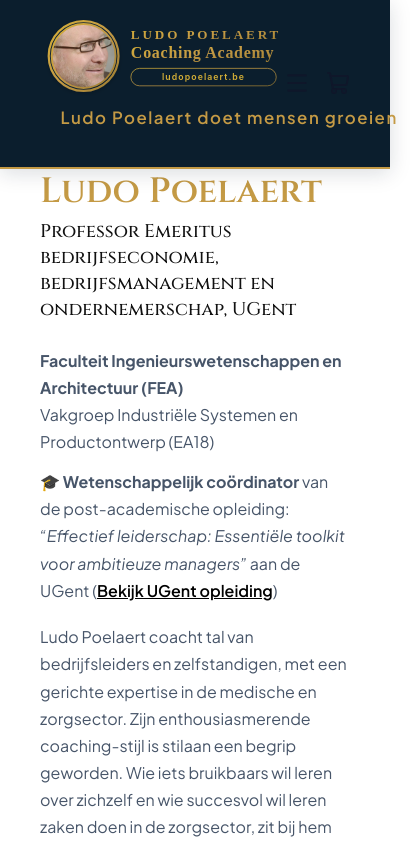
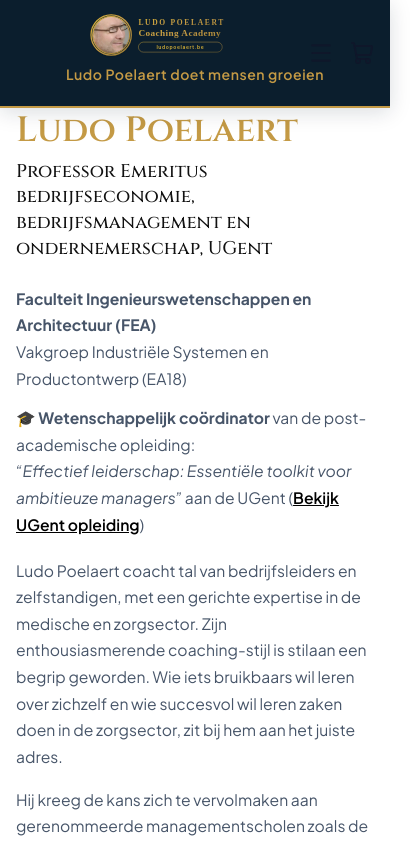
Before and after one commit to poelaertludo/poelaert-coaching, a React (Vite) app: page / in a window 390 px wide. Shown: the top 844 px of the page, 418 px wide, since content can reach past the window. Built offline with nearby package versions, Linux system fonts and the light colour scheme; a web font is replaced by a local one.

Commit message:
Optimize mobile GSM layout and side margins

```diff
--- a/src/index.css
+++ b/src/index.css
@@ -761,6 +761,9 @@
 /* ==========================================
    Mobile / Responsive Optimization (<= 768px)
    ========================================== */
+/* ==========================================
+   Mobile / Responsive Optimization (<= 768px)
+   ========================================== */
 @media (max-width: 768px) {
   html {
     scroll-padding-top: 70px;
@@ -771,38 +774,37 @@
   }
 
   .container {
-    padding: 0 2.5rem !important;
+    padding: 0 1.25rem !important; /* Balanced 20px padding instead of 40px */
   }
 
   .section {
-    padding: 3rem 0;
+    padding: 2.5rem 0;
     scroll-margin-top: 70px;
   }
 
   h1 {
-    font-size: 1.85rem;
+    font-size: 1.75rem;
   }
 
   h2 {
     font-size: 1.55rem;
+    line-height: 1.3;
   }
 
   .header-inner {
-    padding: 1rem 2.5rem !important;
-    align-items: flex-start;
+    padding: 0.85rem 1.25rem !important;
+    align-items: center;
   }
 
-  .logo h1 {
-    font-size: 1.5rem;
-    letter-spacing: 1px;
-    text-align: left;
+  .logo-img {
+    height: 52px;
   }
 
-  .logo-subtitle {
-    font-size: 0.75rem;
+  .logo-payoff {
+    font-size: 0.95rem;
     letter-spacing: 1px;
-    margin-bottom: 0;
-    text-align: left;
+    margin-top: 0.3rem;
+    margin-bottom: 0.5rem;
   }
 
   .mobile-menu-toggle {
@@ -811,7 +813,7 @@
   }
 
   .nav-icons {
-    right: 2.5rem !important;
+    right: 1.25rem !important;
   }
 
   .nav {
@@ -842,7 +844,7 @@
   }
 
   .hero {
-    padding: 2rem 0;
+    padding: 1.5rem 0;
   }
 
   .hero-image {
@@ -851,7 +853,7 @@
   }
 
   .hero-text p {
-    font-size: 1rem;
+    font-size: 0.98rem;
   }
 
   .model-card {
@@ -859,38 +861,16 @@
     margin-bottom: 1.25rem;
   }
 
-  .hover-badge {
-    font-size: 0.8rem;
-    color: #000;
-    background: #f0f0f5;
-    padding: 0.4rem 0.6rem;
-    border-radius: 4px;
-    justify-content: center;
+  /* Make Coaching interest button always visible on mobile touch screens */
+  .shop-item-overlay {
+    opacity: 1;
+    visibility: visible;
+    background: rgba(11, 30, 45, 0.35);
   }
 
-  .hover-image-wrapper {
-    position: fixed;
-    top: 50%;
-    left: 50%;
-    transform: translate(-50%, -45%);
-    width: 90vw;
-    max-width: 500px;
-    max-height: 80vh;
-    overflow-y: auto;
-    box-shadow: 0 20px 50px rgba(0,0,0,0.35);
-  }
-
-  .model-card:hover .hover-image-wrapper {
-    transform: translate(-50%, -50%);
-  }
-
-  .testimonial {
-    padding: 2.5rem 1.25rem;
-  }
-
-  .testimonial p {
-    font-size: 1.05rem;
-    line-height: 1.6;
+  .shop-item-overlay-btn {
+    padding: 0.65rem 1rem;
+    font-size: 0.88rem;
   }
 
   .shop-grid {
@@ -921,3 +901,35 @@
     justify-content: center;
   }
 }
+
+/* Extra small GSM phone screens (<= 480px) */
+@media (max-width: 480px) {
+  .container {
+    padding: 0 1rem !important; /* 16px side padding on small GSM screens */
+  }
+
+  .header-inner {
+    padding: 0.75rem 1rem !important;
+  }
+
+  .nav-icons {
+    right: 1rem !important;
+  }
+
+  .logo-img {
+    height: 46px;
+  }
+
+  .logo-payoff {
+    font-size: 0.88rem;
+    letter-spacing: 0.5px;
+  }
+
+  h1 {
+    font-size: 1.55rem;
+  }
+
+  h2 {
+    font-size: 1.35rem;
+  }
+}
```
